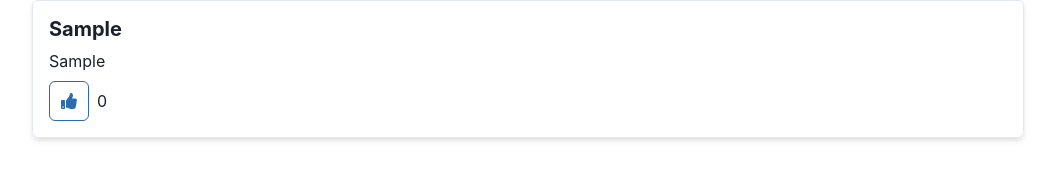
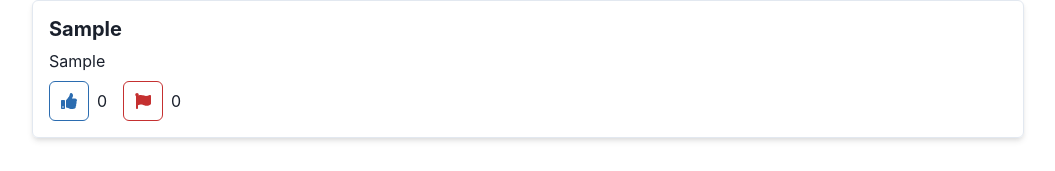
Before and after one commit to GPT-Engineer-App-Dev/public-postboard, a React (Vite) app: page / in a window 1280 px wide. Both pictures are taken after typing "Sample", "Sample" into the empty fields and a click on the button "Submit". Shown: the part 406-577 px from the top of the page, without its empty margins (112-1167 px from the left). Built offline with nearby package versions, Linux system fonts and the light colour scheme.

Commit message:
Added the ability to flag posts on the public postboard website. Each post now has a flag button, and the number of flags is displayed next to the button.

```diff
--- a/src/pages/Index.jsx
+++ b/src/pages/Index.jsx
@@ -1,6 +1,6 @@
 import { Container, VStack, Box, Heading, Text, Input, Textarea, Button, Flex, IconButton } from "@chakra-ui/react";
 import { useState } from "react";
-import { FaThumbsUp } from "react-icons/fa";
+import { FaThumbsUp, FaFlag } from "react-icons/fa";
 
 const Index = () => {
   const [posts, setPosts] = useState([]);
@@ -10,7 +10,7 @@ const Index = () => {
   const handleSubmit = (e) => {
     e.preventDefault();
     if (title && content) {
-      setPosts([{ title, content, likes: 0 }, ...posts]);
+      setPosts([{ title, content, likes: 0, flags: 0 }, ...posts]);
       setTitle("");
       setContent("");
     }
@@ -19,6 +19,12 @@ const Index = () => {
   const handleLike = (index) => {
     const newPosts = [...posts];
     newPosts[index].likes += 1;
+    setPosts(newPosts);
+  };
+
+  const handleFlag = (index) => {
+    const newPosts = [...posts];
+    newPosts[index].flags += 1;
     setPosts(newPosts);
   };
 
@@ -61,6 +67,15 @@ const Index = () => {
                     aria-label="Like"
                   />
                   <Text ml={2}>{post.likes}</Text>
+                  <IconButton
+                    icon={<FaFlag />}
+                    onClick={() => handleFlag(index)}
+                    colorScheme="red"
+                    variant="outline"
+                    aria-label="Flag"
+                    ml={4}
+                  />
+                  <Text ml={2}>{post.flags}</Text>
                 </Flex>
               </Box>
             ))
```
